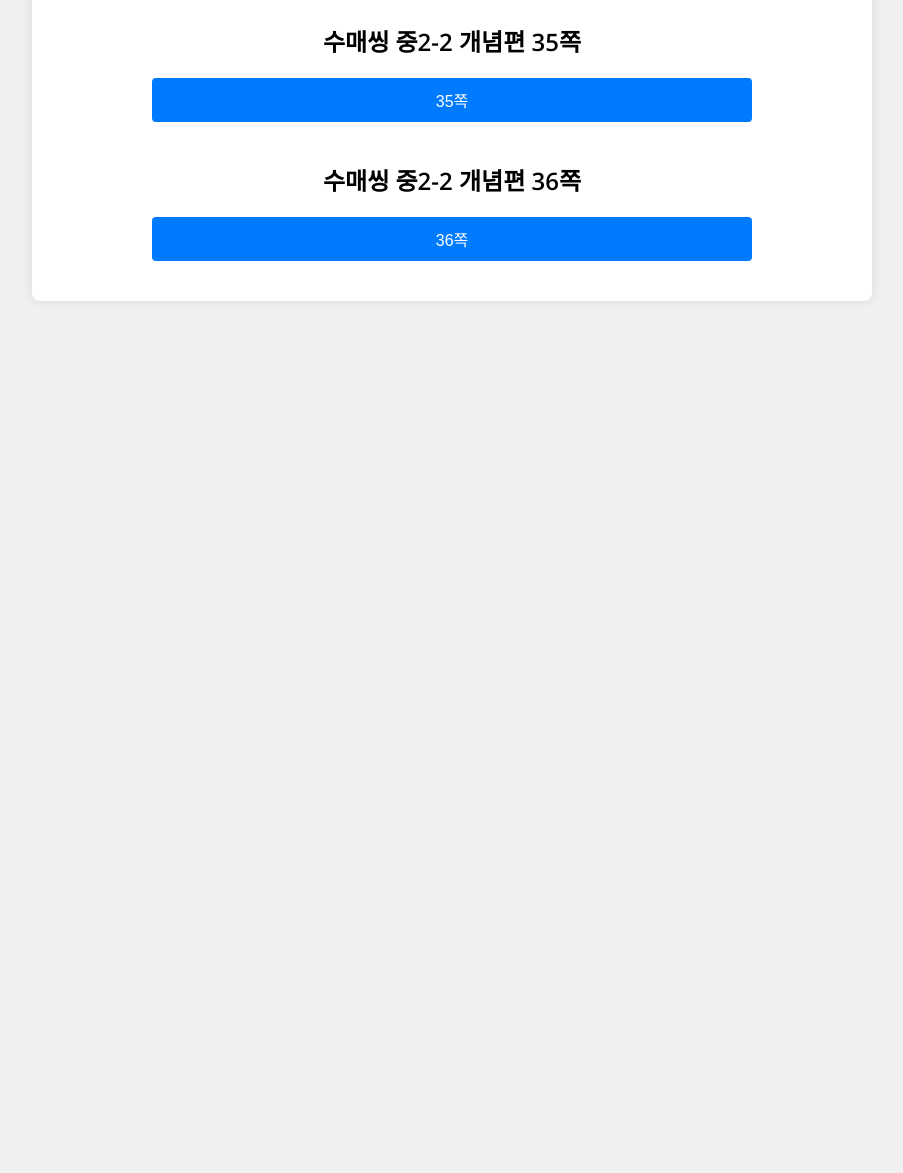
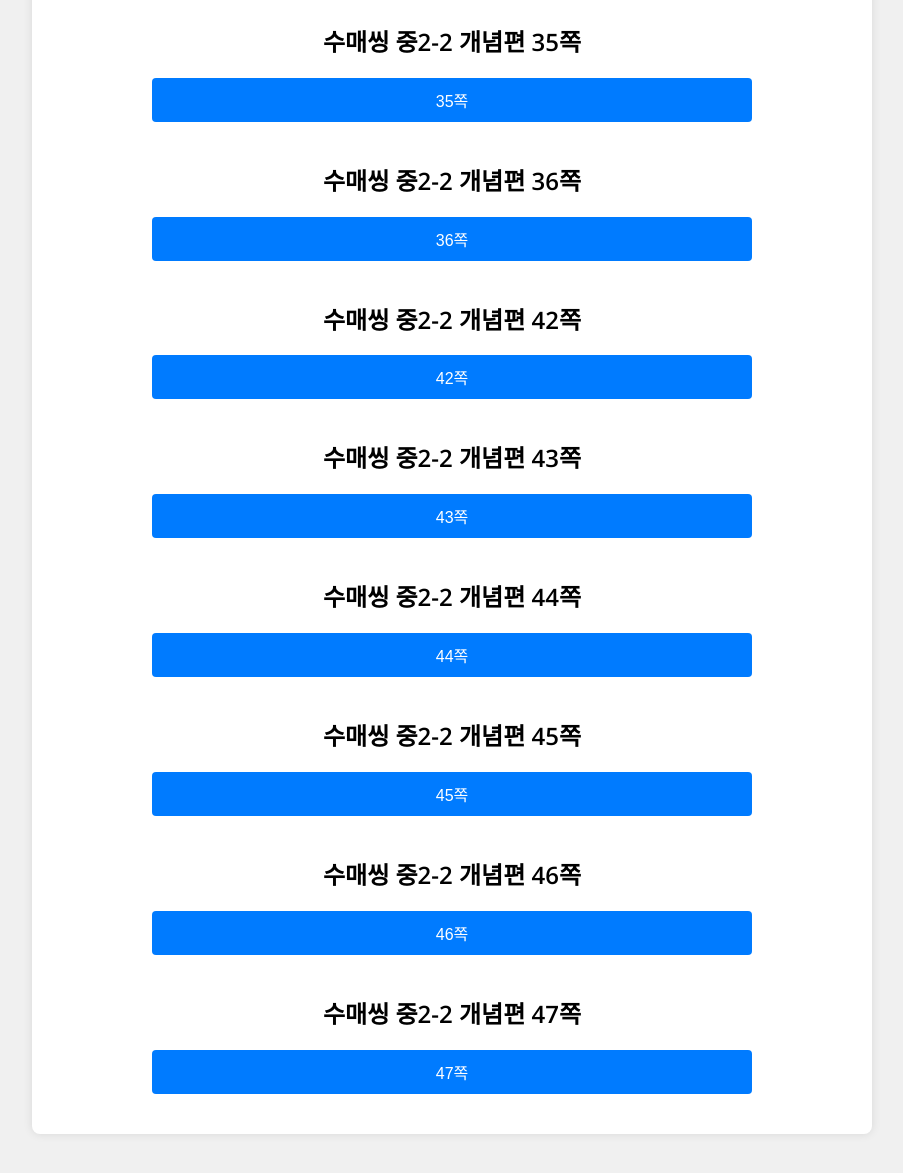
Before and after one commit to poputiSSAM/FunhanMATH, a plain HTML site: page mid2.html in a window 1280 px wide. Shown: the part 2343-3516 px from the top of the page, without its empty margins (188-1091 px from the left). Before the commit the page ends 2694 px from the top, so only its background shows below. Drawn offline with nearby package versions, Linux system fonts and the light colour scheme.

Commit message:
Add files via upload

```diff
--- a/mid2.html
+++ b/mid2.html
@@ -84,6 +84,30 @@
                 <h2>수매씽 중2-2 개념편 36쪽</h2>
                 <button onclick="openVideo('https://www.youtube.com/embed/OPscXqLRh14')">36쪽</button>
             </div>
+            <div class="topic">
+                <h2>수매씽 중2-2 개념편 42쪽</h2>
+                <button onclick="openVideo('https://www.youtube.com/embed/zg49qQjikN8')">42쪽</button>
+            </div>
+            <div class="topic">
+                <h2>수매씽 중2-2 개념편 43쪽</h2>
+                <button onclick="openVideo('https://www.youtube.com/embed/gWDBK6k1ls0')">43쪽</button>
+            </div>
+            <div class="topic">
+                <h2>수매씽 중2-2 개념편 44쪽</h2>
+                <button onclick="openVideo('https://www.youtube.com/embed/UqeATirC2ho')">44쪽</button>
+            </div>
+            <div class="topic">
+                <h2>수매씽 중2-2 개념편 45쪽</h2>
+                <button onclick="openVideo('https://www.youtube.com/embed/lGRmw9Mc-pA')">45쪽</button>
+            </div>
+            <div class="topic">
+                <h2>수매씽 중2-2 개념편 46쪽</h2>
+                <button onclick="openVideo('https://www.youtube.com/embed/KV7w7hd7KOk')">46쪽</button>
+            </div>
+            <div class="topic">
+                <h2>수매씽 중2-2 개념편 47쪽</h2>
+                <button onclick="openVideo('https://www.youtube.com/embed/JQtyahP0nDY')">47쪽</button>
+            </div>
         </div>
     </div>
 
```
Also changed, not shown: high1.html (+12 -1 lines), mid1.html (+4 -1 lines).
